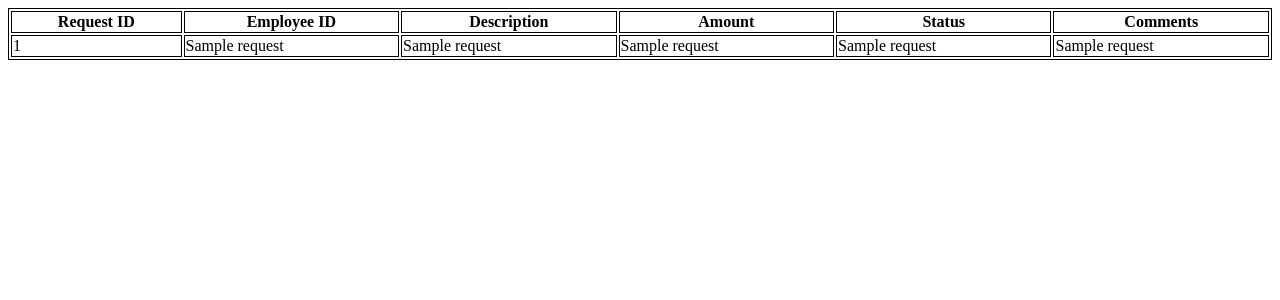
After one commit to SophiaBhullar/RevatureProject1, a Flask app: page /viewRequests in a window 1280 px wide. The commit adds this page. Shown: the top 300 px of the page. Run offline with Flask 2, Linux system fonts and the light colour scheme; the visitor is signed in with stand-in values (Sample User, id 1); a database or web service that is not in the repository returns one stand-in record (values such as "Sample title"); some libraries are stand-ins or nearby versions.

Commit message:
added view requests functionality

```diff
--- a/app.py
+++ b/app.py
@@ -1,10 +1,10 @@
 from flask import Flask, render_template,request
 from controller.login_controller import get_empLogin_page, get_managerLogin_page,check_emp_login,check_manager_login
-from controller.request_controller import register_request
+from controller.request_controller import register_request, view_request
 
 
 app = Flask(__name__)
-
+app.secret_key="XYZ"
 
 @app.route('/', methods=["GET"])
 def landing_page():
@@ -33,6 +33,9 @@ def cust_managerLogin():
 def register_new_user():
     return register_request(request.form)
 
+@app.route('/viewRequests', methods=["GET"])
+def view_requests():
+    return view_request()
 
 if __name__ == "__main__":
     app.run(debug=True)
--- a/controller/login_controller.py
+++ b/controller/login_controller.py
@@ -1,4 +1,4 @@
-from flask import render_template
+from flask import render_template,session
 from service.login_service import check_login
 
 def get_empLogin_page():
@@ -14,6 +14,7 @@ def check_emp_login(login_input):
     if user_login is None:
         return "Failed Login"
     else:
+        session['emp_id'] = user_login.emp_id
         return render_template("fillRequest.html")
 
 
--- a/controller/request_controller.py
+++ b/controller/request_controller.py
@@ -1,7 +1,8 @@
 
 
-from flask import render_template
-from service.request_service import create_login, create_request
+from flask import render_template,session
+from repository.request_dao import select_requests
+from service.request_service import create_request
 
 
 def register_request(register_input):
@@ -18,6 +19,7 @@ def register_request(register_input):
 
         #create new user
     #emp_id = create_login(register_input)
+    global req_id
     req_id = create_request(register_input)
         #return success
     if req_id is not None:
@@ -25,3 +27,10 @@ def register_request(register_input):
 
     else:
         return "Failed"
+
+
+def view_request():
+    emp_id =int(session['emp_id'])
+    requests = select_requests(emp_id)
+    print(requests)
+    return render_template("viewRequests.html",allRequests=requests)
--- a/repository/request_dao.py
+++ b/repository/request_dao.py
@@ -1,5 +1,6 @@
 
 
+from urllib.request import Request
 import psycopg2
 from models.login_dto import Login
 from repository.connection import get_connection
@@ -25,3 +26,31 @@ def insert_request_info(emp_id:int, description:str, amount:float, status:str, c
     finally:
         if connection is not None:
             connection.close()
+
+
+
+def select_requests(emp_id):
+        connection = get_connection()
+        cursor = connection.cursor()
+
+        #select requests from database
+
+        qry = f"SELECT * FROM requests WHERE emp_id ='{emp_id}';"
+
+        try:
+            cursor.execute(qry)
+
+            while True:
+                record = cursor.fetchall()
+                if record is None:
+                    break
+                print(record)
+                return record
+
+
+        except(psycopg2.DatabaseError) as error:
+            print(error)
+
+        finally:
+            if connection is not None:
+                connection.close()
--- /dev/null
+++ b/templates/viewRequests.html
@@ -0,0 +1,40 @@
+<!DOCTYPE html>
+<html lang="en">
+<head>
+    <style>
+        table,th,td{
+            border: 1px solid black;
+        }
+
+        button{
+            text-align: center;
+        }
+    </style>
+    <meta charset="UTF-8">
+    <meta http-equiv="X-UA-Compatible" content="IE=edge">
+    <meta name="viewport" content="width=device-width, initial-scale=1.0">
+    <title>View Requests</title>
+</head>
+<body>
+    <table style="width:100%">
+        <tr>
+            <th>Request ID</th>
+            <th>Employee ID</th>
+            <th>Description</th>
+            <th>Amount</th>
+            <th>Status</th>
+            <th>Comments</th>
+        </tr>
+        {% for row in allRequests%}
+        <tr>
+            <td>{{row.0}}</td>
+            <td>{{row.1}}</td>
+            <td>{{row.2}}</td>
+            <td>{{row.3}}</td>
+            <td>{{row.4}}</td>
+            <td>{{row.5}}</td>
+        </tr>
+        {% endfor %}
+    </table>
+</body>
+</html>
```
Also changed, not shown: service/request_service.py (+0 -7 lines), templates/fillRequest.html (+8 -1 lines).
